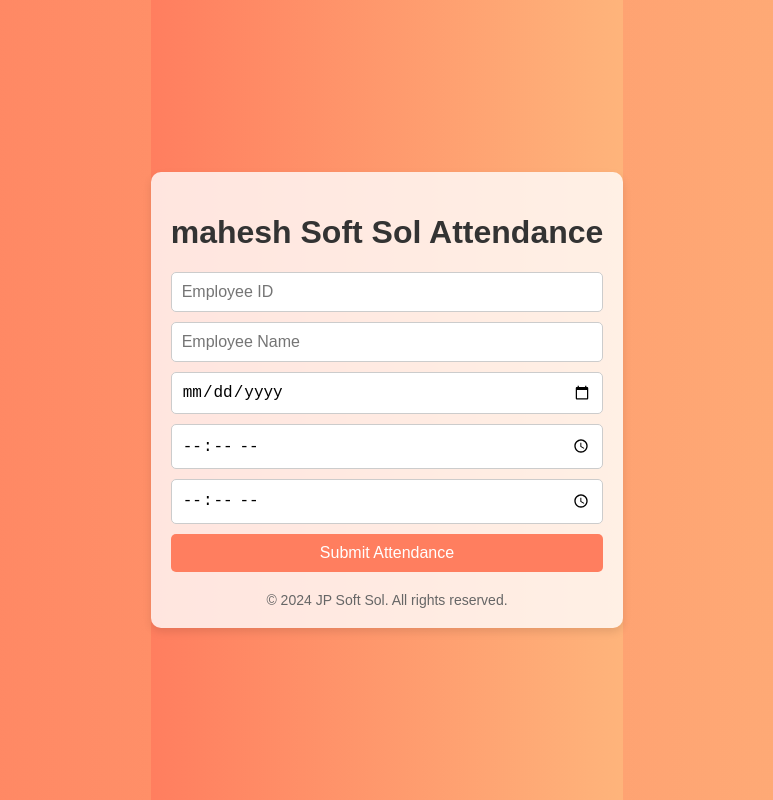
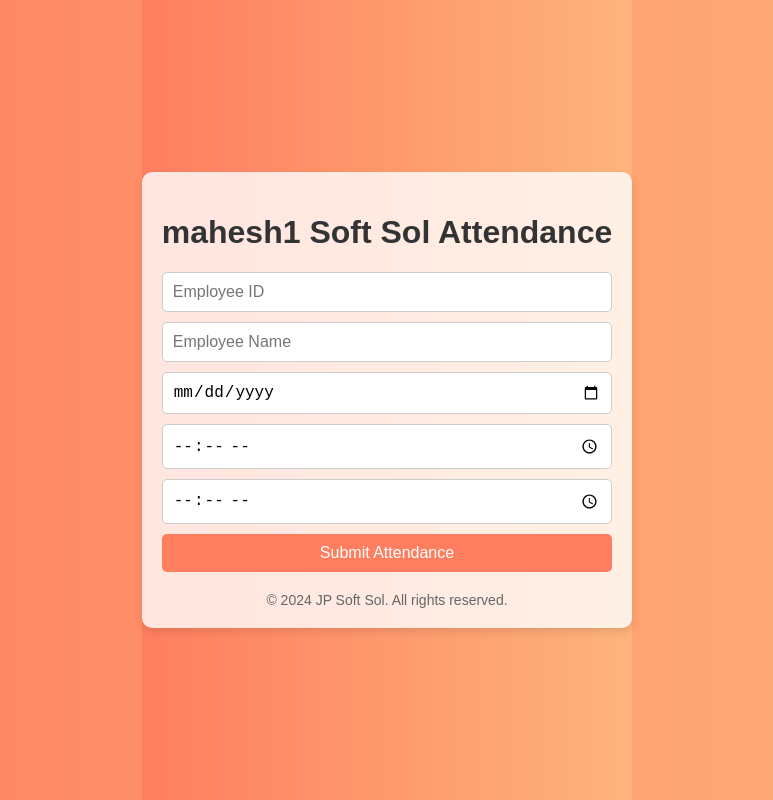
Before and after one commit to muzaffarbmit/projecthtml, a plain HTML site: page index.html in a window 1280 px wide. Shown: the whole page, without its empty margins (253-1026 px from the left). Drawn offline with Linux system fonts and the light colour scheme.

Commit message:
Update index.html

```diff
--- a/index.html
+++ b/index.html
@@ -77,7 +77,7 @@
 </head>
 <body>
     <div class="container">
-        <h1>mahesh Soft Sol Attendance</h1>
+        <h1>mahesh1 Soft Sol Attendance</h1>
         <form id="attendanceForm" action="#" method="post" onsubmit="showNotification(event)">
             <input type="text" name="employee_id" placeholder="Employee ID" required>
             <input type="text" name="employee_name" placeholder="Employee Name" required>
```
